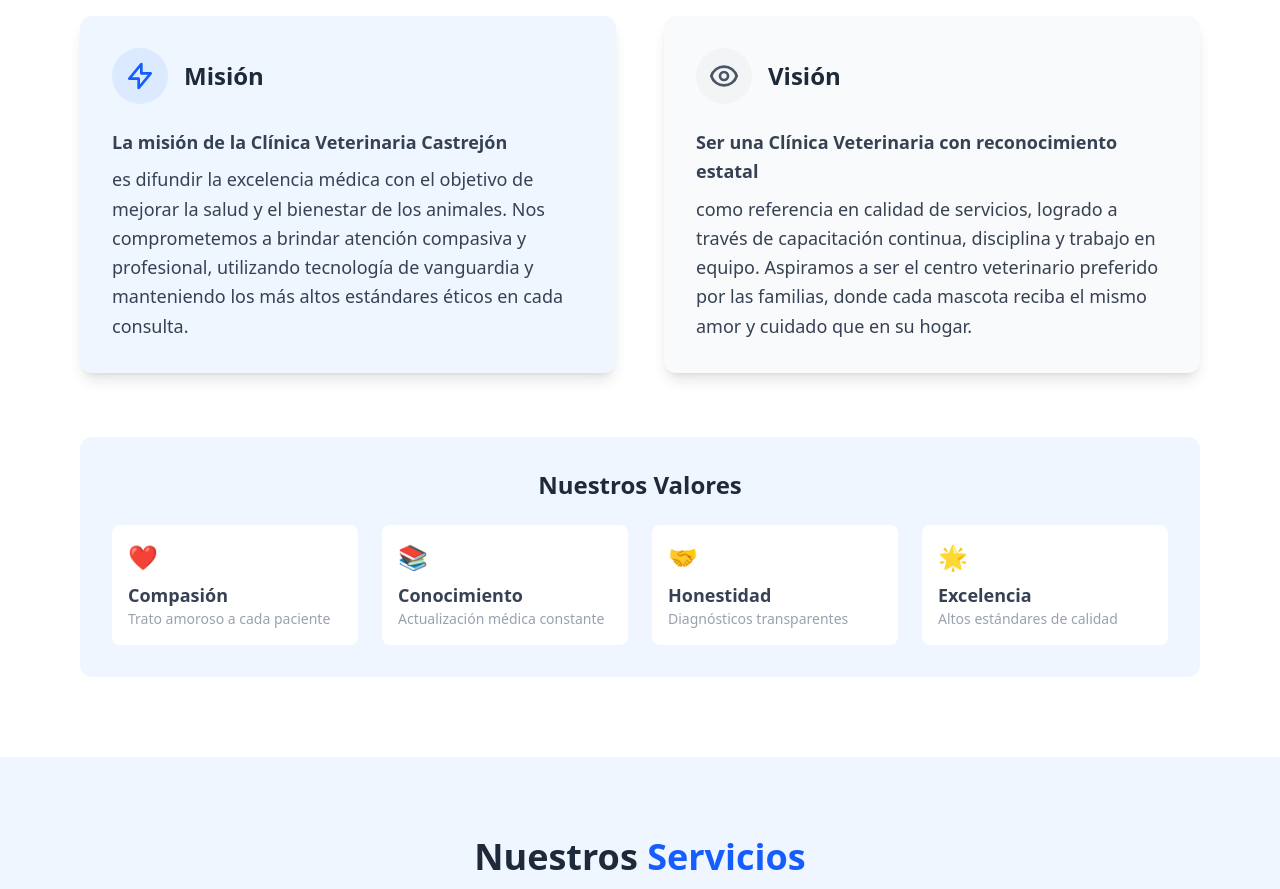
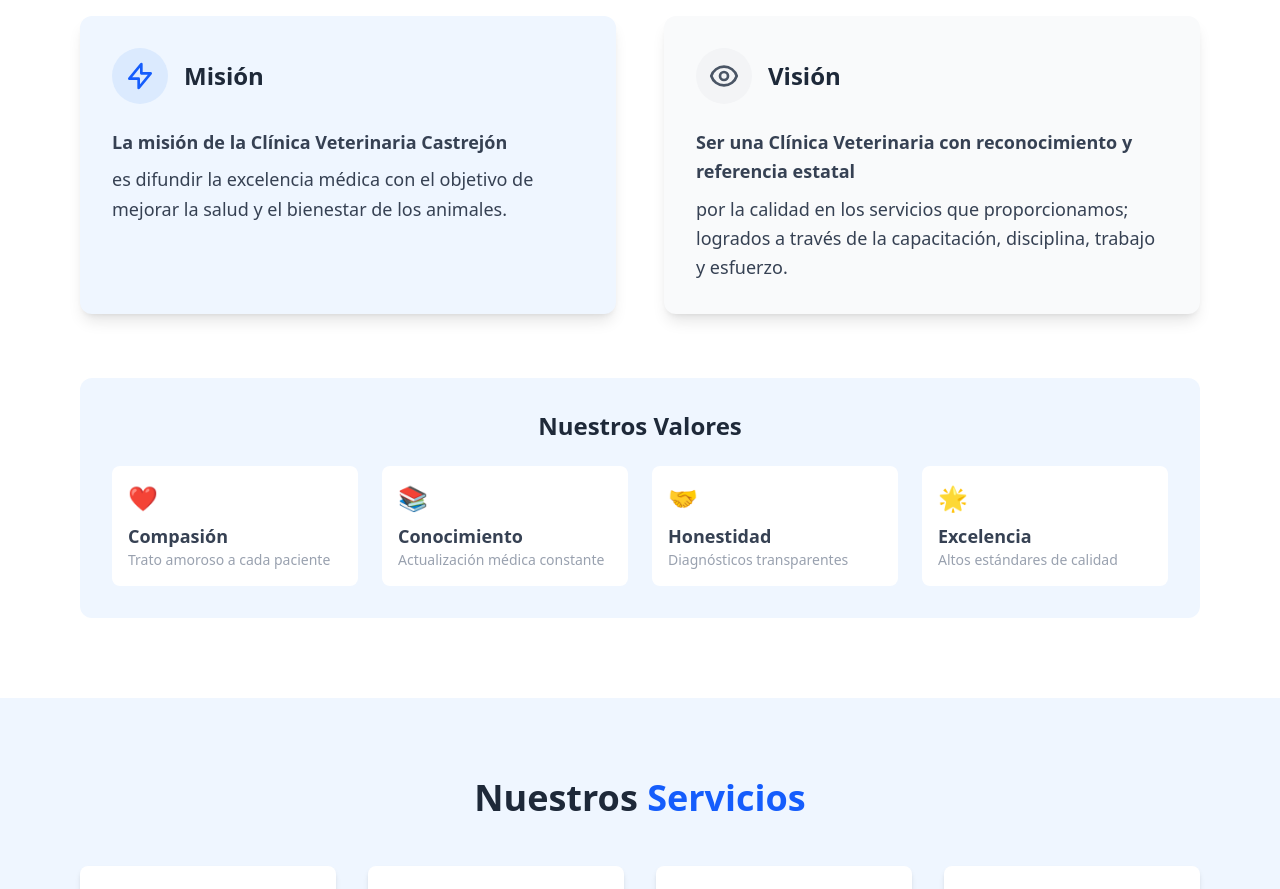
Before and after one commit to Usiel-03A7/castvet-front, a React (Vite) app: page / in a window 1280 px wide. Shown: the part 1400-2289 px from the top of the page. Built offline with nearby package versions, Linux system fonts and the light colour scheme.

Commit message:
modify mission and vision component

```diff
--- a/src/components/MissionVision.jsx
+++ b/src/components/MissionVision.jsx
@@ -20,8 +20,6 @@ export default function MissionVision() {
             <p className="text-gray-700 text-lg leading-relaxed">
               <span className="block font-semibold mb-2">La misión de la Clínica Veterinaria Castrejón</span>
               es difundir la excelencia médica con el objetivo de mejorar la salud y el bienestar de los animales.
-              Nos comprometemos a brindar atención compasiva y profesional, utilizando tecnología de vanguardia
-              y manteniendo los más altos estándares éticos en cada consulta.
             </p>
           </div>
 
@@ -37,10 +35,8 @@ export default function MissionVision() {
               <h3 className="text-2xl font-bold text-gray-800">Visión</h3>
             </div>
             <p className="text-gray-700 text-lg leading-relaxed">
-              <span className="block font-semibold mb-2">Ser una Clínica Veterinaria con reconocimiento estatal</span>
-              como referencia en calidad de servicios, logrado a través de capacitación continua, disciplina
-              y trabajo en equipo. Aspiramos a ser el centro veterinario preferido por las familias,
-              donde cada mascota reciba el mismo amor y cuidado que en su hogar.
+              <span className="block font-semibold mb-2">Ser una Clínica Veterinaria con reconocimiento y referencia estatal</span>
+              por la calidad en los servicios que proporcionamos; logrados a través de la capacitación, disciplina, trabajo y esfuerzo.
             </p>
           </div>
         </div>
```
